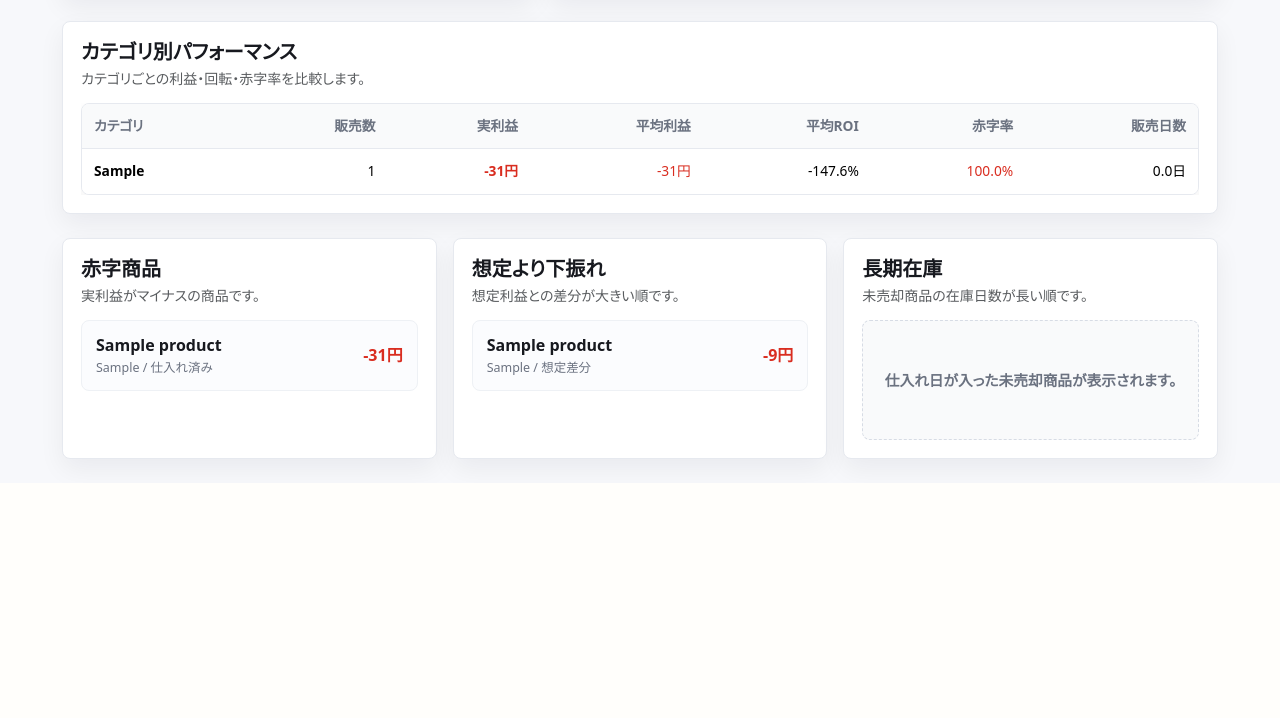
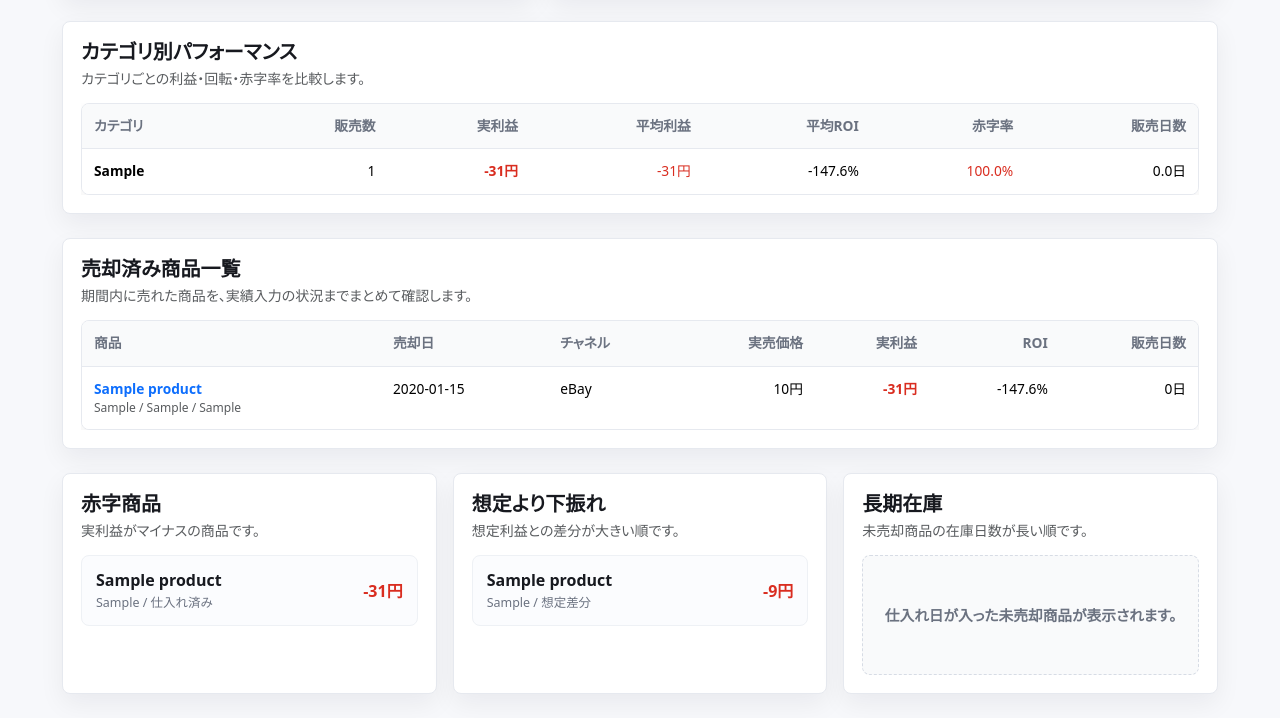
Before and after one commit to ryo0905-eng/seller-hub, a Django app: page /analytics/ in a window 1280 px wide. Shown: the part 1399-2117 px from the top of the page. Before the commit the page ends 1874 px from the top, so only its background shows below. Run offline with Django 5.2, Linux system fonts and the light colour scheme; a user stored in the database is signed in; tables that the repository leaves empty hold one stand-in row (values such as "Sample post"); some libraries are stand-ins or nearby versions.

Commit message:
Add sold products list to analytics

```diff
--- a/profittracker/templates/profittracker/analytics.html
+++ b/profittracker/templates/profittracker/analytics.html
@@ -222,6 +222,56 @@
     </div>
 </div>
 
+<div class="row g-3 mb-4">
+    <div class="col-12">
+        <div class="analytics-panel">
+            <div class="panel-heading">
+                <div>
+                    <h2 class="h5 fw-bold mb-1">売却済み商品一覧</h2>
+                    <p class="text-muted small mb-0">期間内に売れた商品を、実績入力の状況までまとめて確認します。</p>
+                </div>
+            </div>
+            {% if sold_products %}
+                <div class="table-responsive">
+                    <table class="table app-table compact-table mb-0">
+                        <thead>
+                        <tr>
+                            <th>商品</th>
+                            <th>売却日</th>
+                            <th>チャネル</th>
+                            <th class="text-end">実売価格</th>
+                            <th class="text-end">実利益</th>
+                            <th class="text-end">ROI</th>
+                            <th class="text-end">販売日数</th>
+                        </tr>
+                        </thead>
+                        <tbody>
+                        {% for product in sold_products %}
+                            <tr>
+                                <td>
+                                    <a class="fw-semibold text-decoration-none" href="{% url 'product_update' product.pk %}">{{ product.title }}</a>
+                                    <div class="text-muted small">{{ product.sku }}{% if product.category %} / {{ product.category }}{% endif %}{% if product.source %} / {{ product.source }}{% endif %}</div>
+                                </td>
+                                <td>{% if product.sold_date %}{{ product.sold_date|date:"Y-m-d" }}{% else %}-{% endif %}</td>
+                                <td>{% if product.actual_sales_channel %}{{ product.get_actual_sales_channel_display }}{% else %}-{% endif %}</td>
+                                <td class="text-end">{% if product.actual_sale_price_jpy != None %}{{ product.actual_sale_price_jpy|floatformat:0 }}円{% else %}-{% endif %}</td>
+                                <td class="text-end fw-bold {% if product.actual_profit_jpy != None and product.actual_profit_jpy < 0 %}text-danger{% elif product.actual_profit_jpy != None %}text-success{% endif %}">
+                                    {% if product.actual_profit_jpy != None %}{{ product.actual_profit_jpy|floatformat:0 }}円{% else %}-{% endif %}
+                                </td>
+                                <td class="text-end">{% if product.actual_profit_jpy != None %}{{ product.roi }}%{% else %}-{% endif %}</td>
+                                <td class="text-end">{% if product.days_to_sell != None %}{{ product.days_to_sell }}日{% else %}-{% endif %}</td>
+                            </tr>
+                        {% endfor %}
+                        </tbody>
+                    </table>
+                </div>
+            {% else %}
+                <div class="mini-empty">期間内に売却済みの商品はありません。</div>
+            {% endif %}
+        </div>
+    </div>
+</div>
+
 <div class="row g-3">
     <div class="col-12 col-xl-4">
         <div class="analytics-panel">
--- a/profittracker/tests.py
+++ b/profittracker/tests.py
@@ -719,9 +719,13 @@ class ProductViewTests(TestCase):
         self.assertContains(response, "平均利益")
         self.assertContains(response, "赤字率")
         self.assertContains(response, "カテゴリ別パフォーマンス")
+        self.assertContains(response, "売却済み商品一覧")
         self.assertContains(response, "想定より下振れ")
         self.assertContains(response, "実績入力待ち")
         self.assertContains(response, "category-profit-labels")
+        self.assertContains(response, "Profitable Lens")
+        self.assertContains(response, "実売価格")
+        self.assertContains(response, "Mercari")
         self.assertContains(response, "Loss Item")
         self.assertContains(response, "Missing Actual")
         self.assertContains(response, "Long Inventory")
--- a/profittracker/views.py
+++ b/profittracker/views.py
@@ -372,6 +372,15 @@ class AnalyticsView(LoginRequiredMixin, TemplateView):
             [product for product in actual_products if product.profit_gap_jpy is not None and product.profit_gap_jpy < 0],
             key=lambda product: product.profit_gap_jpy,
         )[:8]
+        sold_products = sorted(
+            [
+                product
+                for product in filtered_products
+                if product.status == Product.Status.SOLD or product.sold_date is not None
+            ],
+            key=lambda product: product.sold_date or timezone.datetime.min.date(),
+            reverse=True,
+        )
         incomplete_actual_products = sorted(
             [
                 product
@@ -409,6 +418,7 @@ class AnalyticsView(LoginRequiredMixin, TemplateView):
                 "category_performance_rows": self.performance_rows(actual_products, lambda product: product.category or "未分類")[:8],
                 "red_products": red_products,
                 "underperforming_products": underperforming_products,
+                "sold_products": sold_products,
                 "incomplete_actual_products": incomplete_actual_products,
                 "long_inventory_products": long_inventory_products,
             }
```
